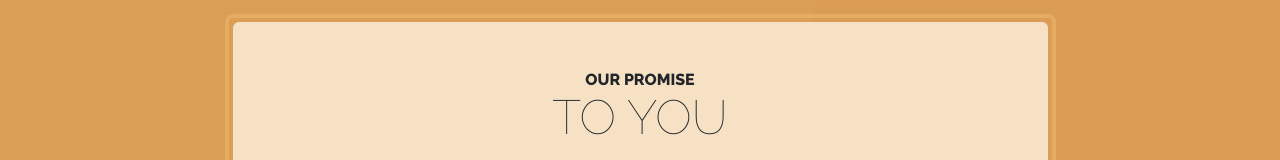
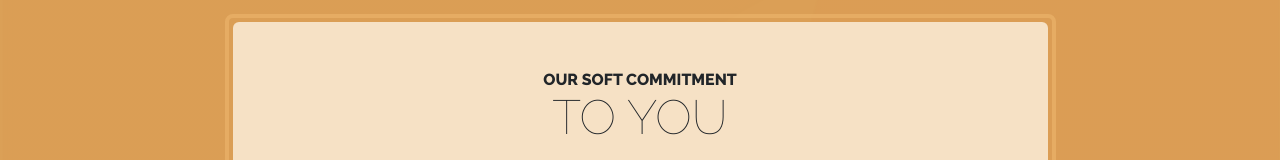
Before and after one commit to odesplin/is201, a plain HTML site: page index.html in a window 1280 px wide. Shown: the part 1062-1222 px from the top of the page. Drawn offline with nearby package versions, Linux system fonts and the light colour scheme.

Commit message:
Add files via upload

```diff
--- a/index.html
+++ b/index.html
@@ -58,7 +58,7 @@
                     <div class="col-xl-9 mx-auto">
                         <div class="cta-inner bg-faded text-center rounded">
                             <h2 class="section-heading mb-4">
-                                <span class="section-heading-upper">Our Promise</span>
+                                <span class="section-heading-upper">Our Soft Commitment</span>
                                 <span class="section-heading-lower">To You</span>
                             </h2>
                             <p class="mb-0">When you walk into our shop to start your day, we are dedicated to providing you with friendly service, a welcoming atmosphere, and above all else, excellent products made with the highest quality ingredients. If you are not satisfied, please let us know and we will do whatever we can to make things right!</p>
```
